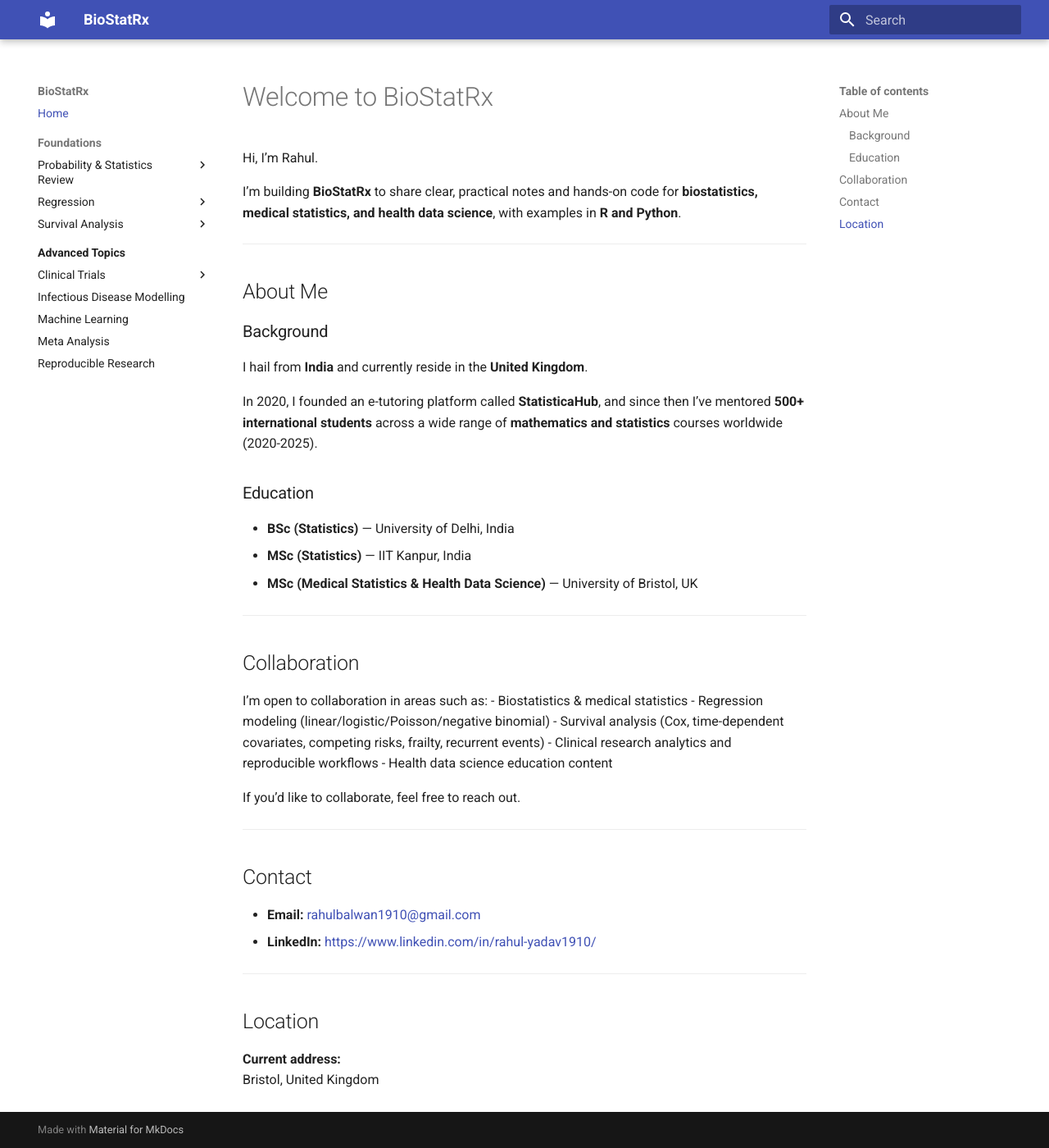
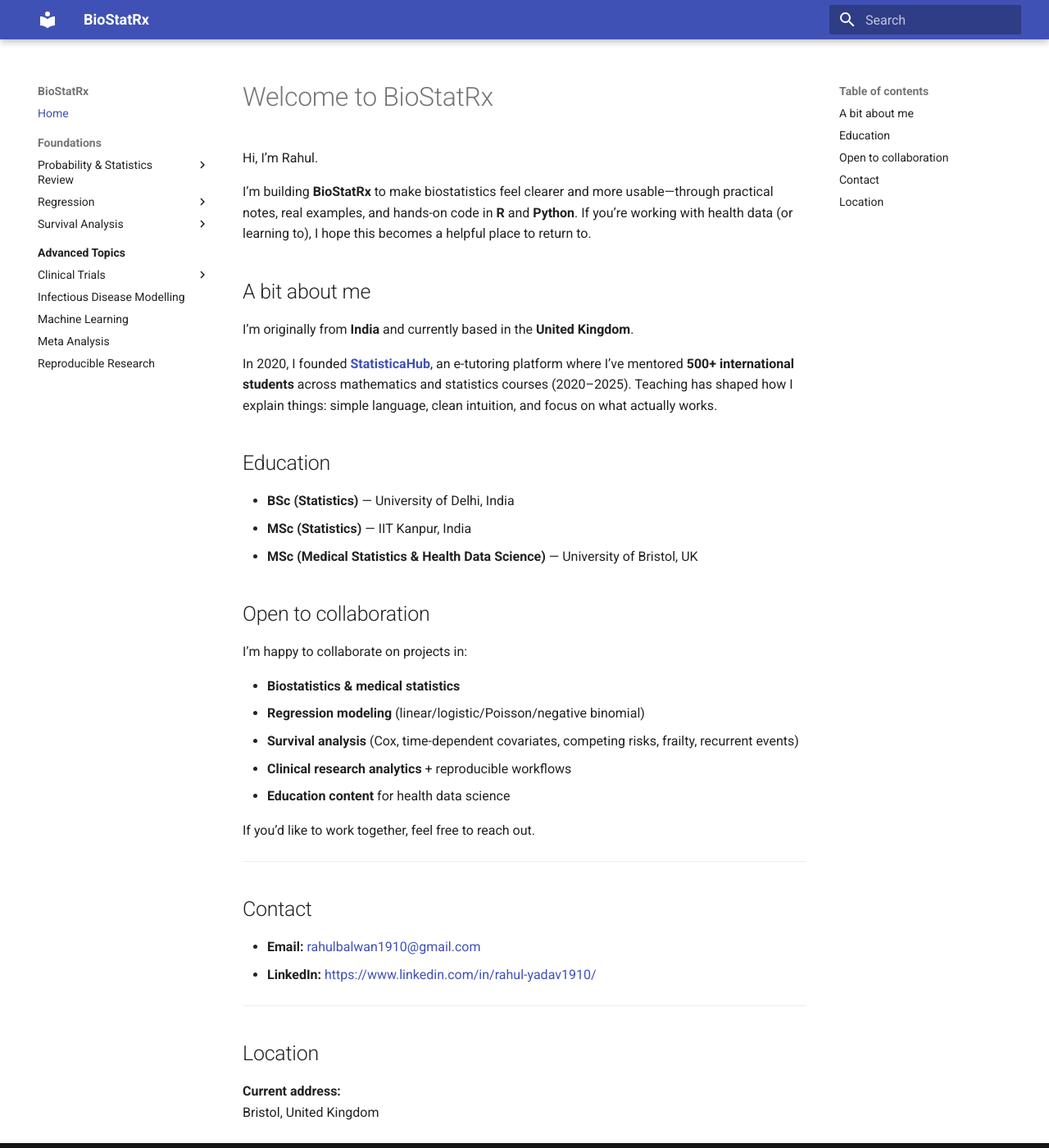
Before and after one commit to rahulbalwan/BioStatRx, an MkDocs documentation site: the page built from docs/index.md, in a window 1280 px wide and 1400 px high. Shown: the whole window at 82% size. Built offline with MkDocs 1.6.1 and Material for MkDocs 9.7.7, drawn with Linux system fonts in a browser that asks for light colours.

Commit message:
Update content with additional links

```diff
--- a/docs/index.md
+++ b/docs/index.md
@@ -2,35 +2,31 @@
 
 Hi, I’m Rahul.
 
-I’m building **BioStatRx** to share clear, practical notes and hands-on code for **biostatistics, medical statistics, and health data science**, with examples in **R and Python**.
+I’m building **BioStatRx** to make biostatistics feel clearer and more usable—through practical notes, real examples, and hands-on code in **R** and **Python**. If you’re working with health data (or learning to), I hope this becomes a helpful place to return to.
 
----
+## A bit about me
 
-## About Me
+I’m originally from **India** and currently based in the **United Kingdom**.
 
+In 2020, I founded [**StatisticaHub**](https://www.myacademictutor.com), an e-tutoring platform where I’ve mentored **500+ international students** across mathematics and statistics courses (2020–2025). Teaching has shaped how I explain things: simple language, clean intuition, and focus on what actually works.
 
-### Background
-I hail from **India** and currently reside in the **United Kingdom**.
+## Education
 
-In 2020, I founded an e-tutoring platform called **StatisticaHub**, and since then I’ve mentored **500+ international students** across a wide range of **mathematics and statistics** courses worldwide (2020-2025).
-
-### Education
 - **BSc (Statistics)** — University of Delhi, India
 - **MSc (Statistics)** — IIT Kanpur, India
 - **MSc (Medical Statistics & Health Data Science)** — University of Bristol, UK
 
----
+## Open to collaboration
 
-## Collaboration
+I’m happy to collaborate on projects in:
 
-I’m open to collaboration in areas such as:
-- Biostatistics & medical statistics
-- Regression modeling (linear/logistic/Poisson/negative binomial)
-- Survival analysis (Cox, time-dependent covariates, competing risks, frailty, recurrent events)
-- Clinical research analytics and reproducible workflows
-- Health data science education content
+- **Biostatistics & medical statistics**
+- **Regression modeling** (linear/logistic/Poisson/negative binomial)
+- **Survival analysis** (Cox, time-dependent covariates, competing risks, frailty, recurrent events)
+- **Clinical research analytics** + reproducible workflows
+- **Education content** for health data science
 
-If you’d like to collaborate, feel free to reach out.
+If you’d like to work together, feel free to reach out.
 
 ---
 
```
